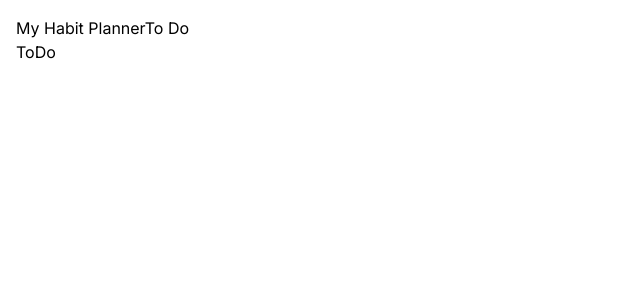
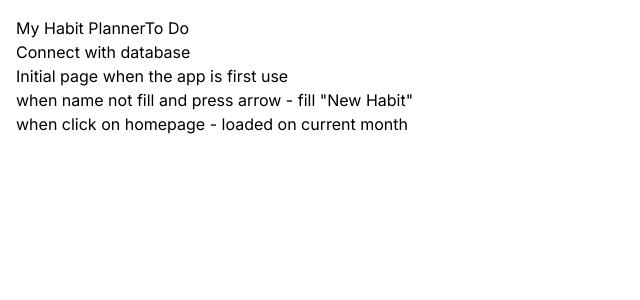
Before and after one commit to baradev/my-habit-tracker, a Next.js app: page /todo in a window 1280 px wide. Shown: the top 300 px of the page, without its empty margins (0-640 px from the left). Built offline with nearby package versions, Linux system fonts and the light colour scheme.

Commit message:
add placeholder when habit name is not filled

```diff
--- a/app/todo/page.tsx
+++ b/app/todo/page.tsx
@@ -1,7 +1,16 @@
 import React from 'react'
 
 const ToDo = () => {
-  return <div>ToDo</div>
+  return (
+    <div>
+      <ul>
+        <li>Connect with database</li>
+        <li> Initial page when the app is first use</li>
+        <li>when name not fill and press arrow - fill "New Habit"</li>
+        <li>when click on homepage - loaded on current month</li>
+      </ul>
+    </div>
+  )
 }
 
 export default ToDo
```
Also changed, not shown: app/page.tsx (+4 -6 lines).
